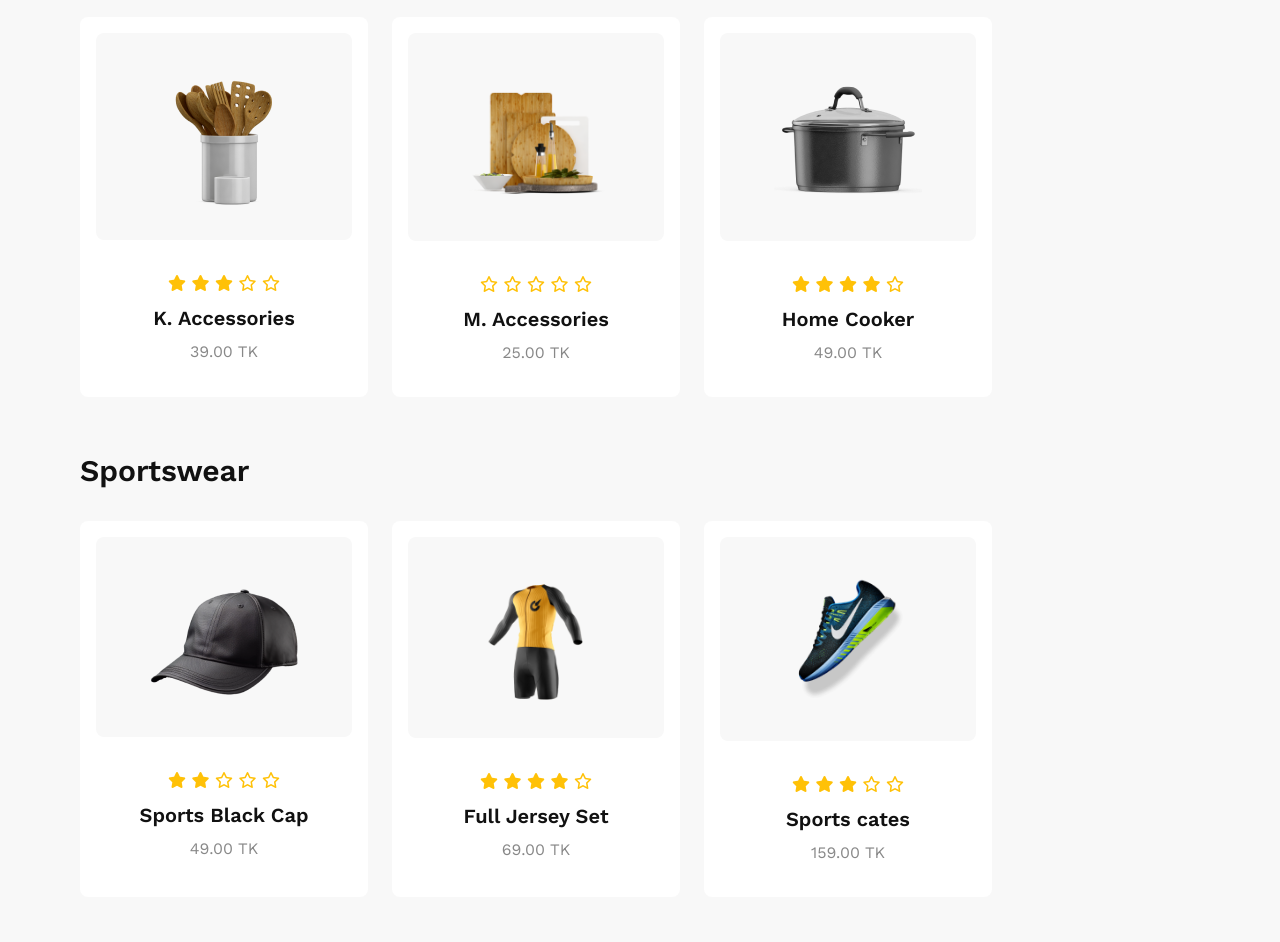
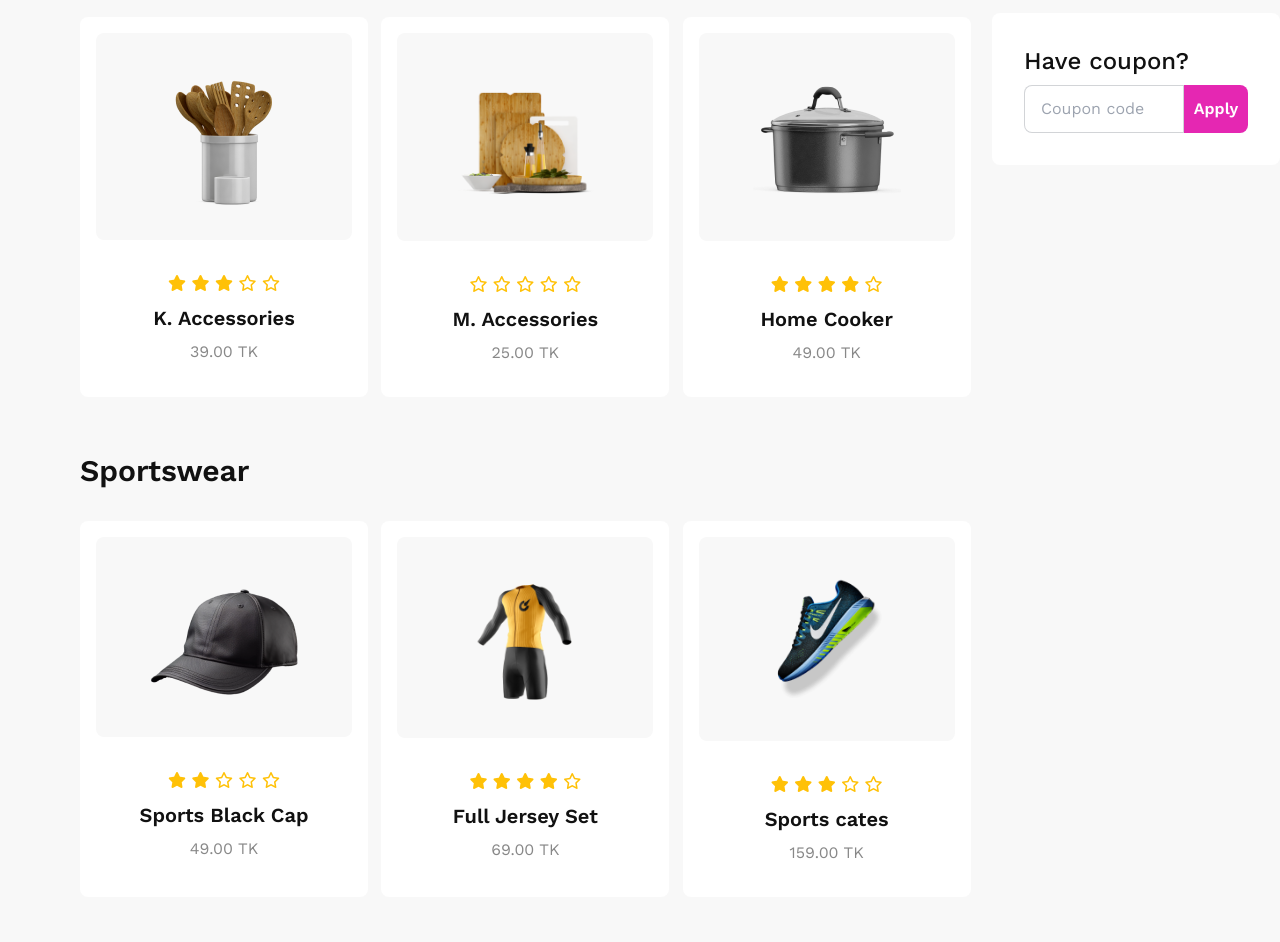
Before and after one commit to Rika4698/Summer-Sale-Website, a plain HTML site: page index.html in a window 1280 px wide. Shown: the part 542-1484 px from the top of the page. Drawn offline with nearby package versions, Linux system fonts and the light colour scheme.

Commit message:
add coupon card

```diff
--- a/index.html
+++ b/index.html
@@ -63,7 +63,7 @@
     </header>
     <main class=" bg-secondary">
 
-        <div class="flex flex-col lg:flex-row">
+        <div class="flex flex-col lg:flex-row  gap-8">
             <div class="mt-16 ml-20 mb-32">
                 <!--First row cards-->
                 <h3 class="font-semibold text-3xl text-primary-3">Kitchenware</h3>
@@ -287,20 +287,28 @@
                                 </div>
                                 <h3 class="card-title text-xl font-semibold text-primary-3">Flexible Sofa</h3>
                                 <p class="text-base font-normal text-p-color">339.00 TK</p>
-
-
                             </div>
                         </div>
                     </div>
                 </div>
-
             </div>
 
 
+            <div>
+                <div class="card w-72 bg-primary-4 m-auto rounded-lg lg:mt-32">
+                    <div class="card-body">
+                      <h3 class="card-title text-2xl font-medium text-primary-3">Have coupon?</h3>
+                      <div class="form-control ">
+                        <div class="input-group">
+                          <input type="text" placeholder="Coupon code" class="input input-bordered w-40 rounded-lg text-base font-normal" />
+                          <button class=" w-44 bg-primary-2 text-primary-4 text-base font-semibold">Apply</button>
+                        </div>
+                      </div>
+                    </div>
+                  </div>
 
 
-            <div>
-                <h1>Have coupon?</h1>
+
             </div>
 
 
@@ -323,13 +331,6 @@
 
 
     </main>
-
-
-
-
-
-
-
 </body>
 
 </html>
```
